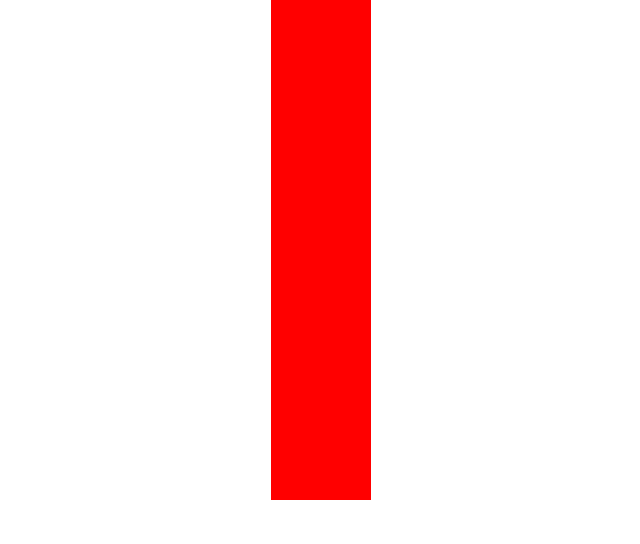
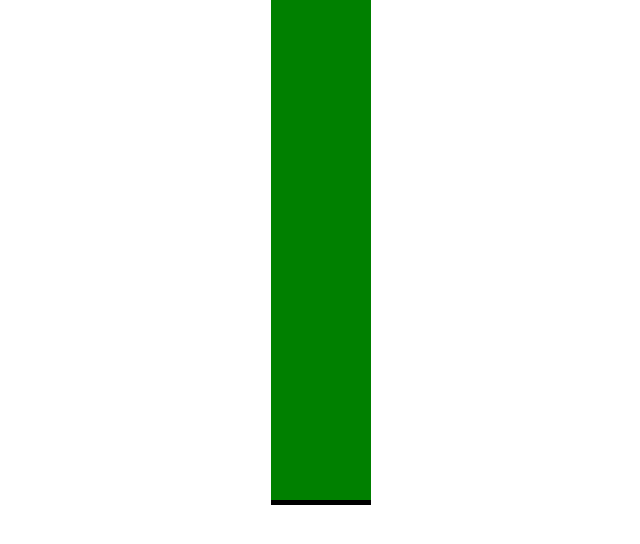
Before and after one commit to vladimir1234567/new1-2, a website: page index.html in a window 1280 px wide. Shown: the whole page, without its empty margins (319-959 px from the left). Drawn offline with Linux system fonts and the light colour scheme.

Commit message:
start study sass-language

```diff
--- a/sass/style.scss
+++ b/sass/style.scss
@@ -7,5 +7,10 @@ body {
 .wrapper {
   width: 100px;
   height: 500px;
-  background: red;
+  background: green;
+  border-bottom: 5px solid black;
+  margin: auto;
+    &:hover {
+      background: blue;
+    }
 }
```
Also changed, not shown: css/style.css.
